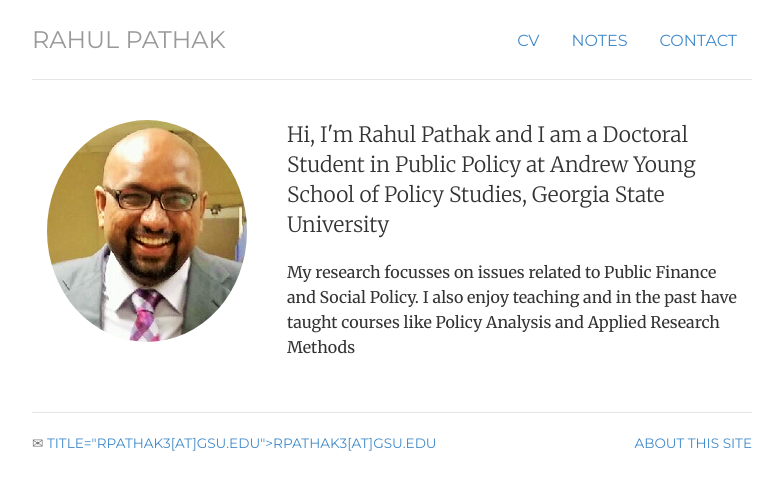
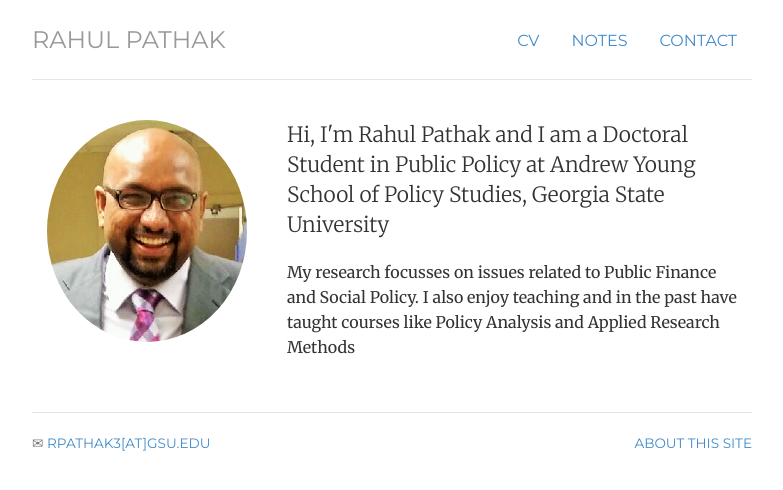
Before and after one commit to pathak-rahul/pathak-rahul.github.io, a Jekyll site: the page built from index.html, in a window 1280 px wide. Shown: the top 490 px of the page, without its empty margins (248-1031 px from the left). Built offline with Jekyll 4.4.1, drawn with Linux system fonts in a browser that asks for light colours.

Commit message:
Update footer.html

```diff
--- a/_includes/footer.html
+++ b/_includes/footer.html
@@ -1,7 +1,7 @@
 <div class="footer">
 	<div class="row">
 	<div class="col-sm-8">
-	<p><small>&#9993 <a href="rpathak3@gsu.edu"> title="rpathak3[at]gsu.edu">rpathak3[at]gsu.edu</small></p>
+	<p><small>&#9993 <a href="rpathak3@gsu.edu">rpathak3[at]gsu.edu</small></p>
 	</div>
 	<div class="col-sm-4">
 	<p class="pull-right"><small><a href="/about" title="About this site">About this site</a></small></p>
```
